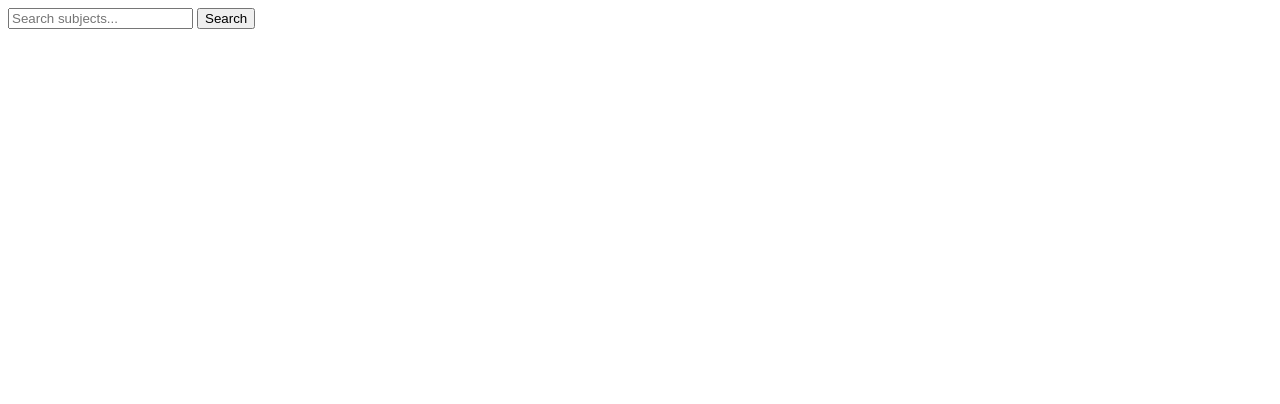
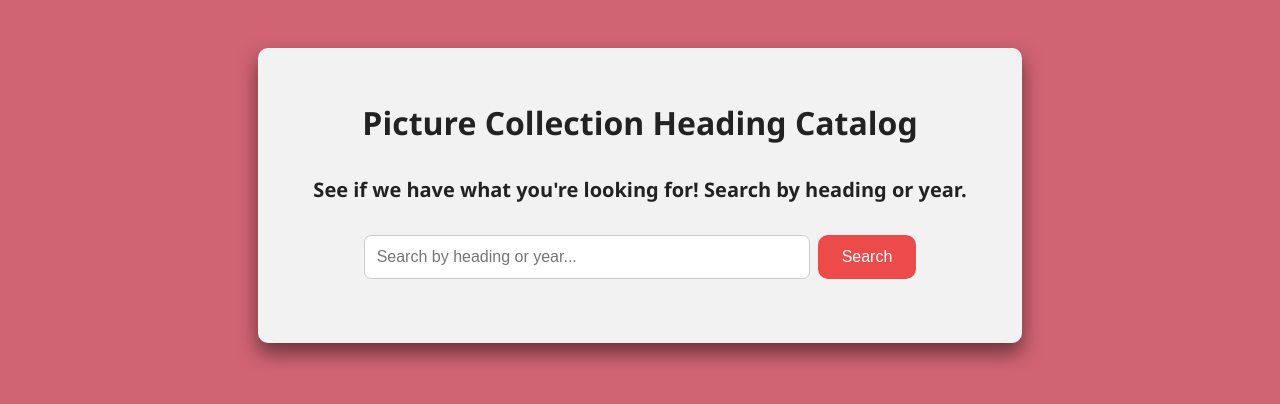
Before and after one commit to Otto-Cline/PictureCollectionDB, a Flask app: page / in a window 1280 px wide. Shown: the top 404 px of the page. Run offline with Flask 3, Linux system fonts and the light colour scheme.

Commit message:
UI updates a search improvement- headings + see alsos

```diff
--- a/src/app.py
+++ b/src/app.py
@@ -1,6 +1,9 @@
 from flask import Flask, request, render_template
 from flask_sqlalchemy import SQLAlchemy
+from sqlalchemy import or_, func
+import ast
 import os
+from collections import defaultdict
 
 app = Flask(__name__)
 app.config.from_pyfile('config.py')
@@ -14,10 +17,56 @@ class Subject(db.Model):
     see_alsos = db.Column(db.String)
     year = db.Column(db.String)
 
+    @property
+    def see_alsos_list(self):
+        try:
+            return ast.literal_eval(self.see_alsos)
+        except:
+            return []
+
 @app.route('/', methods=['GET', 'POST'])
 def search():
     results = []
     if request.method == 'POST':
-        query = request.form.get('query', '')
-        results = Subject.query.filter(Subject.main_heading.ilike(f"%{query}%")).all()
+        query = request.form.get('query', '').strip().lower()
+        if not query:
+            return render_template('search.html', results=[])
+
+        all_rows = Subject.query.all()
+        grouped = defaultdict(lambda: {"subheadings": set(), "see_alsos": set()})
+
+        for row in all_rows:
+            try:
+                see_alsos = ast.literal_eval(row.see_alsos)
+            except:
+                see_alsos = []
+
+            heading_match = query == row.main_heading.lower()
+            see_also_match = any(query == term.lower() for term in see_alsos)
+
+            if heading_match or see_also_match:
+                g = grouped[row.main_heading]
+                g["see_alsos"].update(see_alsos)
+
+        # Now go through all rows again to collect subheadings for matched headings
+        for row in all_rows:
+            try:
+                see_alsos = ast.literal_eval(row.see_alsos)
+            except:
+                continue
+
+            for main_heading in grouped.keys():
+                for term in see_alsos:
+                    if term.startswith(f"{main_heading} -- "):
+                        grouped[main_heading]["subheadings"].add(term)
+
+        results = [
+            {
+                "main_heading": heading,
+                "subheadings": sorted(list(data["subheadings"])),
+                "see_alsos": sorted(list(data["see_alsos"]))
+            }
+            for heading, data in grouped.items()
+        ]
+
     return render_template('search.html', results=results)
--- /dev/null
+++ b/src/static/style.css
@@ -0,0 +1,102 @@
+body {
+  margin: 0;
+  font-family: 'Segoe UI', sans-serif;
+  background-color: #D16473;
+  color: #333;
+}
+
+.container {
+  max-width: 700px;
+  margin: 3rem auto;
+  background: #F2F2F2;
+  padding: 2rem;
+  border-radius: 10px;
+  box-shadow: 0 10px 20px rgba(0,0,0,0.5);
+}
+
+h1 {
+  text-align: center;
+  margin-bottom: 2rem;
+  color: #222;
+}
+
+h2 {
+  text-align: center;
+    font-size: 20px;
+  margin-bottom: 2rem;
+  color: #222;
+}
+
+.search-form {
+  display: flex;
+  gap: 0.5rem;
+  justify-content: center;
+  margin-bottom: 2rem;
+}
+
+.search-form input[type="text"] {
+  padding: 0.75rem;
+  font-size: 1rem;
+  width: 60%;
+  border: 1px solid #ccc;
+  border-radius: 7px;
+}
+
+.search-form button {
+  padding: 0.75rem 1.5rem;
+  font-size: 1rem;
+  background-color: #ED4A4A;
+  color: white;
+  border: none;
+  border-radius: 10px;
+  cursor: pointer;
+}
+
+.search-form button:hover {
+  background-color: #0056b3;
+}
+
+.results {
+  list-style-type: none;
+  padding: 0;
+}
+
+.results li {
+  padding: 1rem;
+  border-bottom: 1px solid #eee;
+}
+
+.heading {
+  font-weight: 600;
+  font-size: 1.1rem;
+}
+
+.year {
+  color: #888;
+  font-size: 0.95rem;
+}
+
+.see-alsos {
+  color: #444;
+  font-size: 0.95rem;
+}
+
+.dropdown {
+  margin-bottom: 10px;
+  padding: 6px;
+  border: 1px solid #ccc;
+  border-radius: 6px;
+  background-color: #f9f9f9;
+}
+
+.dropdown summary {
+  cursor: pointer;
+  font-weight: bold;
+  font-size: 1rem;
+}
+
+.dropdown ul {
+  list-style-type: disc;
+  padding-left: 20px;
+  margin-top: 5px;
+}
--- a/src/templates/search.html
+++ b/src/templates/search.html
@@ -1,16 +1,53 @@
 <!DOCTYPE html>
-<html>
-<head><title>Search</title></head>
+<html lang="en">
+<head>
+  <meta charset="UTF-8" />
+  <meta name="viewport" content="width=device-width, initial-scale=1.0" />
+  <title>Subject Search</title>
+  <link rel="stylesheet" href="{{ url_for('static', filename='style.css') }}">
+</head>
 <body>
-  <form method="post">
-    <input type="text" name="query" placeholder="Search subjects...">
-    <input type="submit" value="Search">
-  </form>
+  <div class="container">
+    <h1>Picture Collection Heading Catalog</h1>
+    <h2>See if we have what you're looking for! Search by heading or year.</h2>
+    <form method="post" class="search-form">
+      <input type="text" name="query" placeholder="Search by heading or year..." required>
+      <button type="submit">Search</button>
+    </form>
 
-  <ul>
-    {% for result in results %}
-      <li><strong>{{ result.main_heading }}</strong>- {{ result.year }}: {{ result.see_alsos }}</li>
-    {% endfor %}
-  </ul>
+    <!-- the things in the brackets are Jinja2, which is the templating language
+          flask uses to render html dynamically. here, we're looping through the array of
+          see alsos and just outputting them.-->
+
+    <ul class="results">
+  {% for result in results %}
+    <li>
+      <h2>{{ result.main_heading }}</h2>
+
+      {% if result.subheadings %}
+        <details class="dropdown">
+          <summary>Subheadings ({{ result.subheadings|length }})</summary>
+          <ul>
+            {% for sub in result.subheadings %}
+              <li>{{ sub }}</li>
+            {% endfor %}
+          </ul>
+        </details>
+      {% endif %}
+
+      {% if result.see_alsos %}
+        <details class="dropdown">
+          <summary>See Also ({{ result.see_alsos|length }})</summary>
+          <ul>
+            {% for also in result.see_alsos %}
+              <li>{{ also }}</li>
+            {% endfor %}
+          </ul>
+        </details>
+      {% endif %}
+    </li>
+  {% endfor %}
+</ul>
+  </div>
 </body>
 </html>
```
